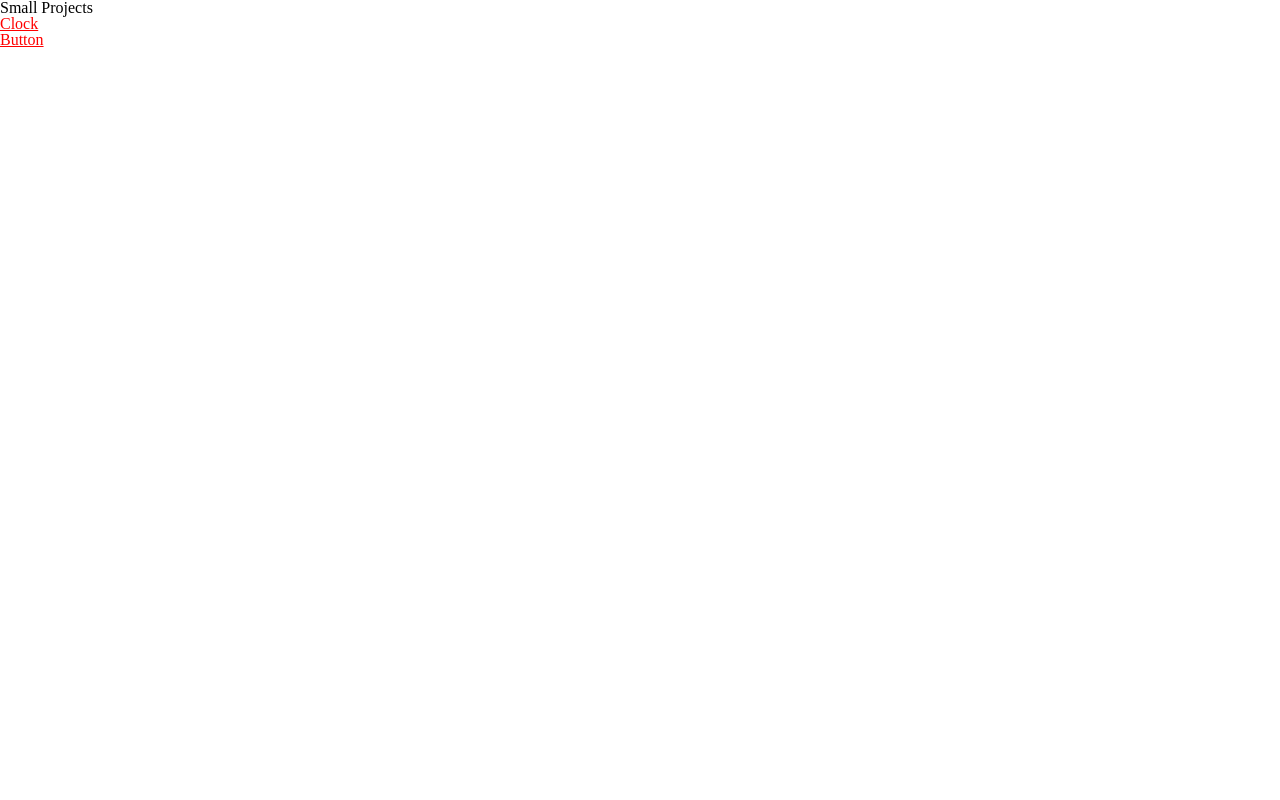
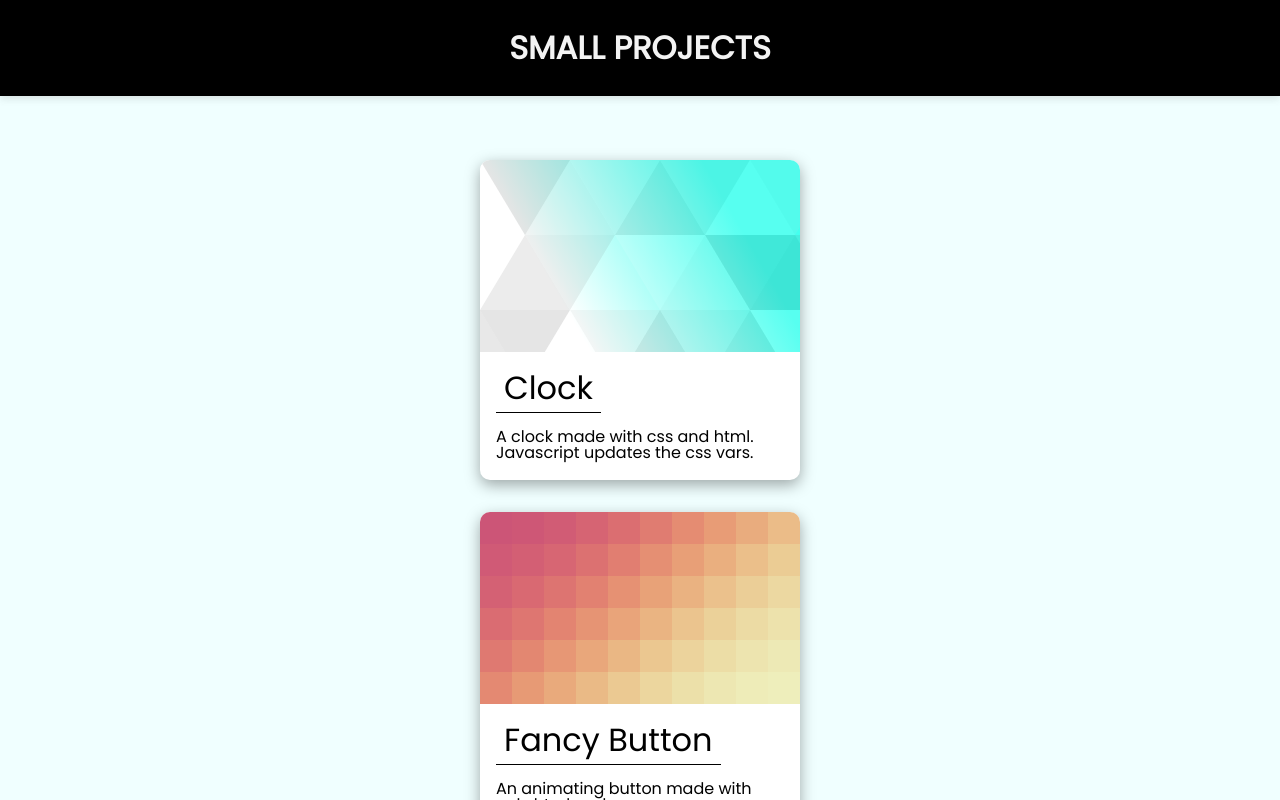
Before and after one commit to Stephen10121/small-projects, a website: page public/index.html in a window 1280 px wide. Drawn offline with Linux system fonts and the light colour scheme.

Commit message:
Redid the home page

```diff
--- a/public/index.css
+++ b/public/index.css
@@ -2,6 +2,104 @@
   font-family: "Poppins", sans-serif;
 }
 
-a {
-  color: red;
+body {
+  width: 100vw;
+  height: 100vh;
+  overflow-y: auto;
+  background-color: azure;
 }
+
+header {
+  width: 100vw;
+  height: 6rem;
+  background-color: black;
+  color: #f3f3f3;
+  display: flex;
+  align-items: center;
+  justify-content: center;
+  box-shadow: rgba(99, 99, 99, 0.2) 0px 2px 8px 0px;
+  position: fixed;
+  top: 0;
+  left: 0;
+}
+
+header h1 {
+  font-size: 2rem;
+  font-family: "Poppins", sans-serif;
+  text-transform: uppercase;
+  font-weight: 700;
+}
+
+main {
+  width: 100vw;
+  height: 100%;
+  display: flex;
+  align-items: center;
+  justify-content: flex-start;
+  flex-direction: column;
+  gap: 2rem;
+  overflow-x: hidden;
+  /* overflow-y: auto; */
+}
+
+.card:first-child {
+  margin-top: 10rem;
+}
+
+.card:last-child {
+  margin-bottom: 5rem;
+}
+
+.card {
+  width: 20rem;
+  height: 20rem;
+  background-color: white;
+  border-radius: 10px;
+  box-shadow: rgba(0, 0, 0, 0.35) 0px 5px 15px;
+  transition: box-shadow 0.25s linear;
+  color: black;
+  text-decoration: none;
+  font-family: "Poppins", sans-serif;
+  display: grid;
+  grid-template-rows: 12rem 8rem;
+}
+
+.card section {
+  width: 100%;
+  height: 100%;
+  background-size: cover;
+  border-top-left-radius: 10px;
+  border-top-right-radius: 10px;
+}
+
+.b1 {
+  background-image: url("picture.svg");
+}
+
+.b2 {
+  background-image: url("picture1.svg");
+}
+
+.b3 {
+  background-image: url("picture2.svg");
+}
+
+.card div {
+  display: flex;
+  justify-content: center;
+  flex-direction: column;
+  gap: 1rem;
+  padding: 1rem;
+}
+
+.card:hover {
+  box-shadow: rgb(0 0 0 / 35%) 8px 10px 15px;
+}
+
+.card div h2 {
+  border-bottom: 1px solid black;
+  display: inline;
+  width: fit-content;
+  padding: 0 0.5rem 0.5rem 0.5rem;
+  font-size: 2rem;
+}
--- a/public/index.html
+++ b/public/index.html
@@ -4,16 +4,34 @@
     <meta charset="UTF-8">
     <meta http-equiv="X-UA-Compatible" content="IE=edge">
     <meta name="viewport" content="width=device-width, initial-scale=1.0">
-    <title>Document</title>
+    <meta name="description" content="Small projects that you can use."/>
+    <title>Small Projects</title>
     <link rel="stylesheet" href="reset.css">
     <link rel="stylesheet" href="index.css">
     <link rel="preconnect" href="https://fonts.googleapis.com">
-<link rel="preconnect" href="https://fonts.gstatic.com" crossorigin>
-<link href="https://fonts.googleapis.com/css2?family=Poppins&display=swap" rel="stylesheet">
+    <link rel="preconnect" href="https://fonts.gstatic.com" crossorigin>
+    <link href="https://fonts.googleapis.com/css2?family=Poppins&display=swap" rel="stylesheet">
+    <link rel="shortcut icon" href="logo.svg" type="image/x-icon">
 </head>
 <body>
-    <header>Small Projects</header>
-    <a href="/clock">Clock</a><br>
-    <a href="/fancy-button">Button</a>
+    <header>
+        <h1>Small Projects</h1>
+    </header>
+    <main>
+        <a href="/clock" class="card">
+            <section class="b1"></section>
+            <div>
+                <h2>Clock</h2>
+                <p>A clock made with css and html. Javascript updates the css vars.</p>
+            </div>
+        </a>
+        <a href="/fancy-button" class="card">
+            <section class="b3"></section>
+            <div>
+                <h2>Fancy Button</h2>
+                <p>An animating button made with only html and css.</p>
+            </div>
+        </a>
+    </main>
 </body>
 </html>
```
Also changed, not shown: public/picture.svg (added), public/picture1.svg (added), public/picture2.svg (added).
